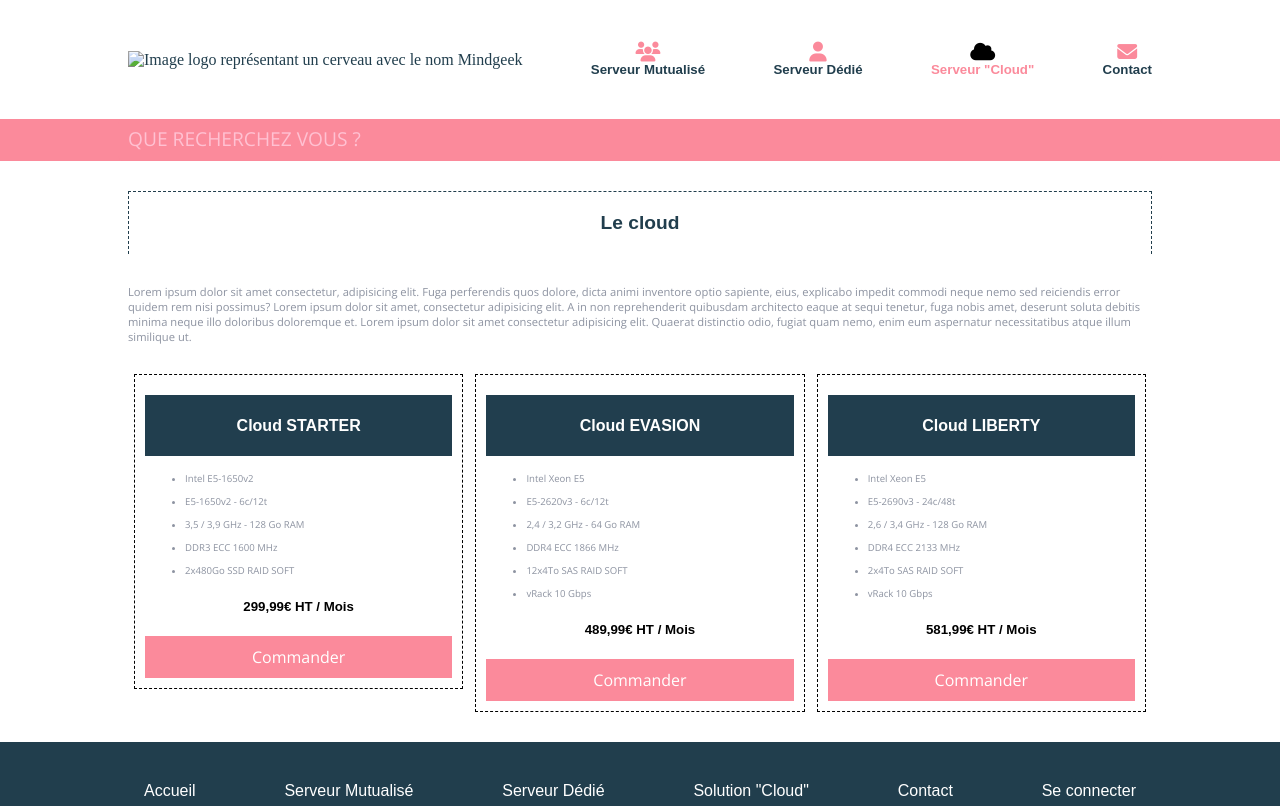
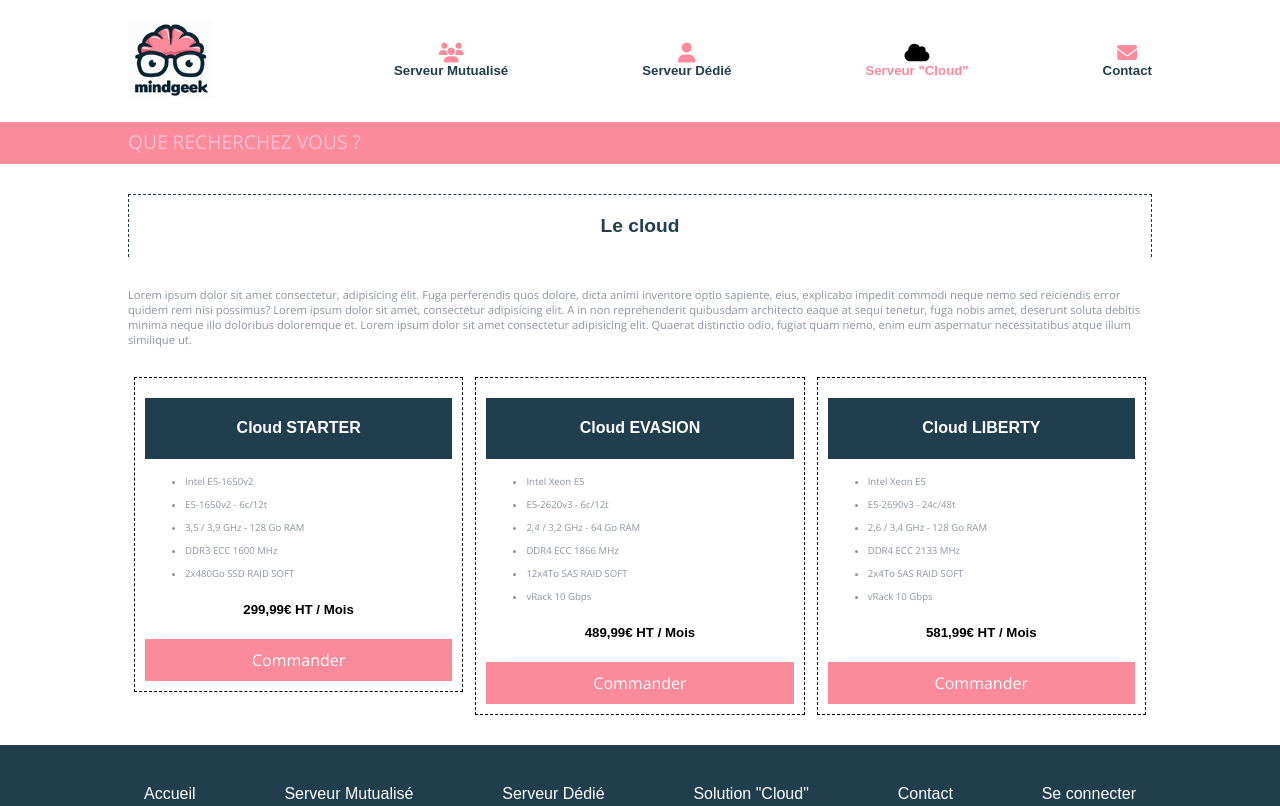
Before and after one commit to Nikoolaii/ESGI-Mindgeek, a plain HTML site: page cloud.html in a window 1280 px wide. Shown: the top 806 px of the page. Drawn offline with nearby package versions, Linux system fonts and the light colour scheme; the site is published under a folder, as on GitHub Pages, so addresses that start at the root find nothing; a web font is replaced by a local one.

Commit message:
change image link

```diff
--- a/cloud.html
+++ b/cloud.html
@@ -18,7 +18,7 @@
 <body>
   <header>
     <nav>
-      <a href="index.html"><img src="/assets/img/logo.png"
+      <a href="index.html"><img src="./assets/img/logo.png"
           alt="Image logo représentant un cerveau avec le nom Mindgeek"></a>
       <a href="mutualise.html">
         <div class="link">
```
Also changed, not shown: contact.html (+1 -1 lines), dedie.html (+1 -1 lines), index.html (+1 -1 lines), mutualise.html (+1 -1 lines).
